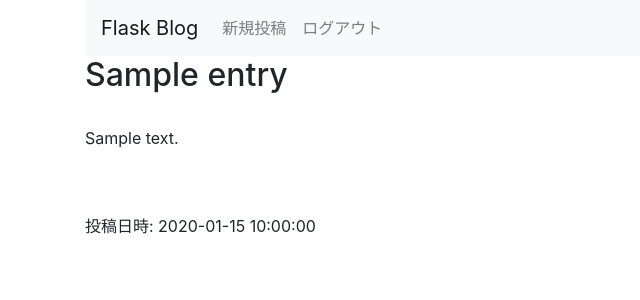
After one commit to Kota1Abe/Flask_A, a Flask app: page /entries/1 in a window 1280 px wide. The commit adds this page. Shown: the top 300 px of the page, without its empty margins (0-640 px from the left). Run offline with Flask 3, Linux system fonts and the light colour scheme; the visitor is signed in with stand-in values (Sample User, id 1); tables that the repository leaves empty hold one stand-in row (values such as "Sample post"); some libraries are stand-ins or nearby versions.

Commit message:
[add]記事登録

```diff
--- a/mikami/application/flask_blog/__init__.py
+++ b/mikami/application/flask_blog/__init__.py
@@ -7,4 +7,4 @@ app.config.from_object("flask_blog.config")
 
 db = SQLAlchemy(app)
 
-import flask_blog.views
+from flask_blog.views import views, entries
--- a/mikami/application/flask_blog/models/entries.py
+++ b/mikami/application/flask_blog/models/entries.py
@@ -6,7 +6,7 @@ class Entry(db.Model):
     id = db.Column(db.Integer, primary_key=True)
     title = db.Column(db.String(50), unique=True)
     text = db.Column(db.Text)
-    coreated_at = db.Column(db.DateTime)
+    created_at = db.Column(db.DateTime)
 
     def __init__(self, title=None, text=None):
         self.title = title
--- /dev/null
+++ b/mikami/application/flask_blog/templates/entries/show.html
@@ -0,0 +1,10 @@
+{% extends "layout.html" %}
+{% block body %}
+
+<h2>{{entry.title}}</h2>
+<br>
+<p>{{entry.text}}</p>
+<br><br>
+<p>投稿日時: {{entry.created_at}}</p>
+
+{% endblock %}
--- a/mikami/application/flask_blog/templates/layout.html
+++ b/mikami/application/flask_blog/templates/layout.html
@@ -22,6 +22,9 @@
                 </li>
                 {% else %}
                 <li class="nav-item" class="nav-link">
+                    <a href="{{url_for('new_entry')}}" class="nav-link">新規投稿</a>
+                </li>
+                <li class="nav-item" class="nav-link">
                     <a href="{{url_for('logout')}}" class="nav-link">ログアウト</a>
                 </li>
                 {% endif %}
--- /dev/null
+++ b/mikami/application/flask_blog/views/entries.py
@@ -0,0 +1,39 @@
+from flask import request, redirect, url_for, render_template, flash, session
+from flask_blog import app
+
+from flask_blog import db
+from flask_blog.models.entries import Entry
+
+@app.route("/")
+def show_entries():
+    if not session.get("logged_in"):
+        return redirect(url_for("login"))
+    entries = Entry.query.order_by(Entry.id.desc()).all()
+    return render_template("entries/index.html", entries=entries)
+
+@app.route("/entries/new", methods=["GET"])
+def new_entry():
+    if not session.get("logged_in"):
+        return redirect(url_for("login"))
+    return render_template("entries/new.html")
+
+@app.route("/entries", methods=["POST"])
+def add_entry():
+    if not session.get("logged_in"):
+        return redirect(url_for("login"))
+    entry = Entry(
+        title = request.form["title"],
+        text = request.form["text"]
+    )
+    db.session.add(entry)
+    db.session.commit()
+    flash("新しく記事を作成されました", "info")
+
+    return redirect(url_for("show_entries"))
+
+@app.route("/entries/<int:id>", methods=["GET"])
+def show_entry(id):
+    if not session.get("logged_in"):
+        return redirect(url_for("login"))
+    entry = Entry.query.get(id)
+    return render_template("entries/show.html", entry=entry)
--- a/mikami/application/flask_blog/views.py
+++ b/mikami/application/flask_blog/views/views.py
@@ -1,11 +1,5 @@
 from flask import request, redirect, url_for, render_template, flash, session
 from flask_blog import app
-
-@app.route("/")
-def show_entries():
-    if not session.get("logged_in"):
-        return redirect(url_for("login"))
-    return render_template("entries/index.html")
 
 @app.route("/login", methods=["GET", "POST"])
 def login():
```
Also changed, not shown: mikami/application/flask_blog/templates/entries/index.html (+12 -1 lines), mikami/application/flask_blog/templates/entries/new.html (added, +16 -0 lines), mikami/application/flask_blog/views/__init__.py (added).
